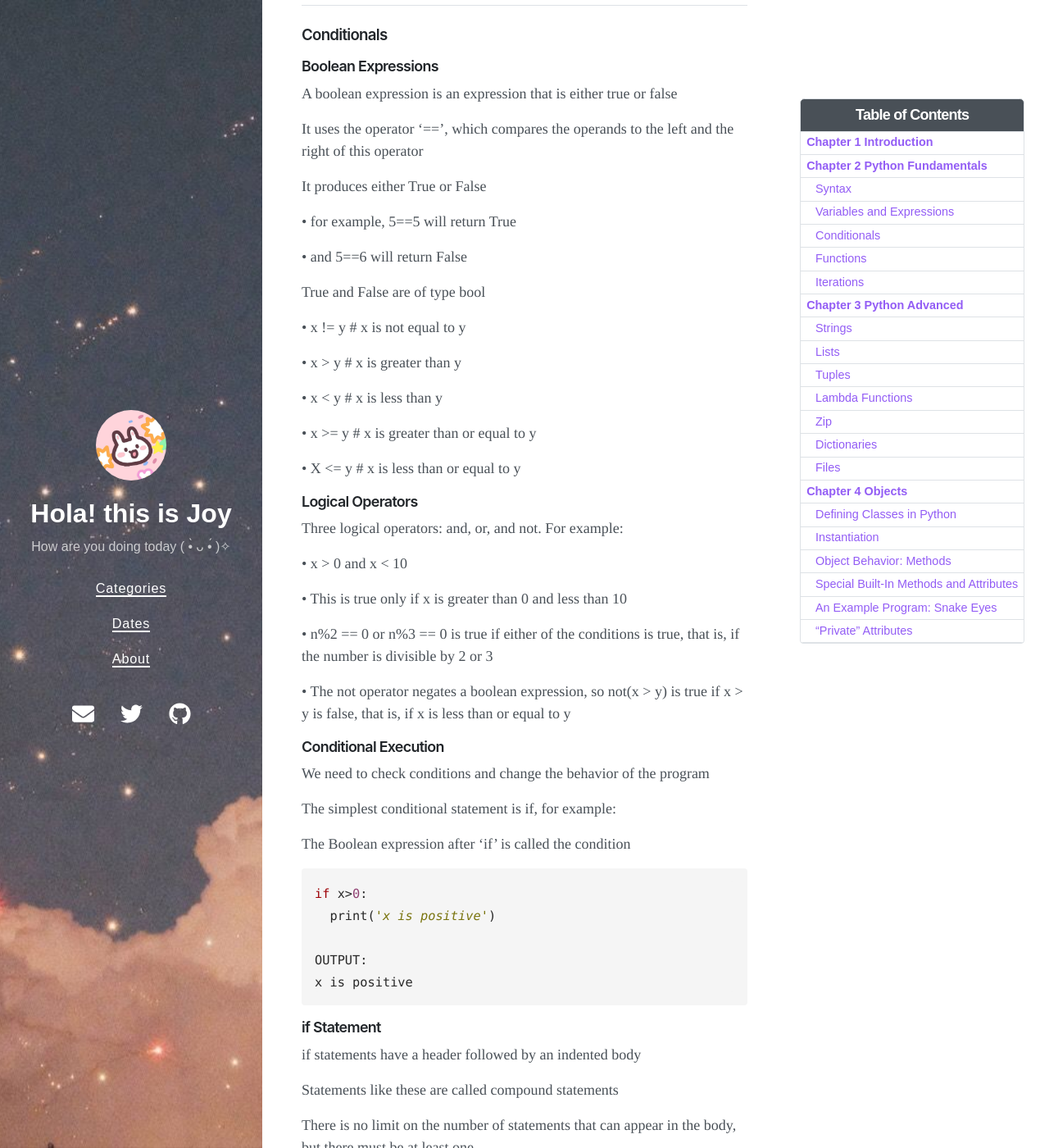
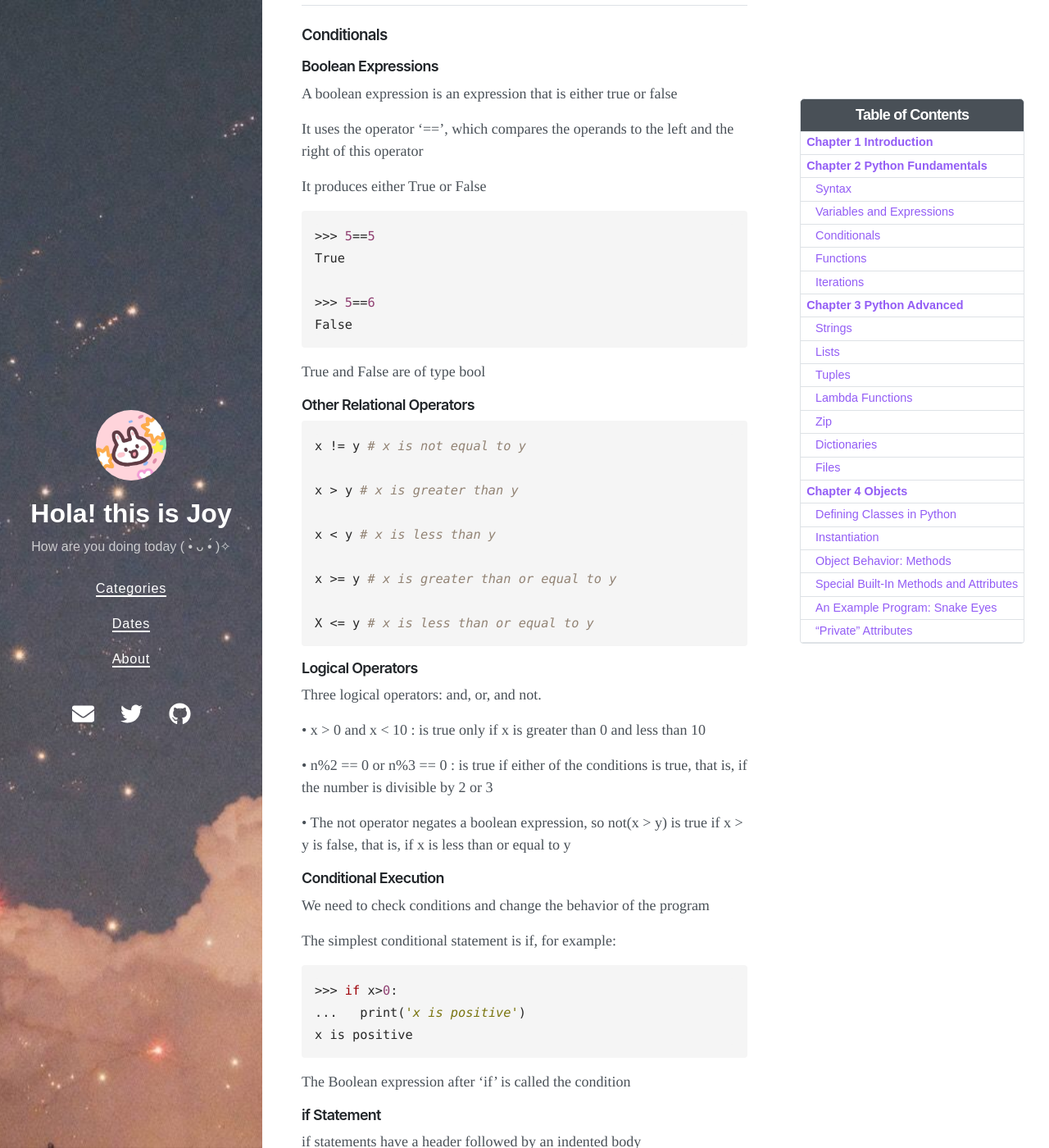
Before and after one commit to Joy3Luo/mathnotes, a Jekyll site: the page built from _posts/2022-01-02-MSML605.md, in a window 1280 px wide and 1400 px high, scrolled down 12898 px. Shown: the whole window at 82% size. Built offline with Jekyll 4.4.1, drawn with Linux system fonts in a browser that asks for light colours; nearby versions of some CDN libraries; some of the changed text lies outside the part shown.

Commit message:
Update 2022-01-02-MSML605.md

````diff
--- a/_posts/2022-01-02-MSML605.md
+++ b/_posts/2022-01-02-MSML605.md
@@ -441,13 +441,14 @@
 list = [ 'abcd', 786 , 2.23, 'john', 70.2 ]
 tinylist = [123, 'john']
 
-print list          # Prints complete list
-print list[0]       # Prints first element of the list
-print list[1:3]     # Prints elements starting from 2nd till 3rd
-print list[2:]      # Prints elements starting from 3rd element
-print tinylist * 2  # Prints list two times
-print list + tinylist # Prints concatenated lists
-
+print (list)          # Prints complete list
+print (list[0]）       # Prints first element of the list
+print (list[1:3)     # Prints elements starting from 2nd till 3rd
+print (list[2:])      # Prints elements starting from 3rd element
+print (tinylist * 2)  # Prints list two times
+print (list + tinylist) # Prints concatenated lists
+
+OUTPUT:
 ['abcd', 786, 2.23, 'john', 70.2]
 abcd
 [786, 2.23]
@@ -469,10 +470,9 @@
 print(tuple)        # Prints complete list
 print(tuple[0])        # Prints first element of the list
 print(tuple[1:3])     # Prints elements starting from 2nd till 3rd
-print tuple[2:]       # Prints elements starting from 3rd element
-print tinytuple * 2   # Prints list two times
-print tuple + tinytuple # Prints concatenated lists
-
+print (tuple[2:])       # Prints elements starting from 3rd element
+print (tinytuple * 2)   # Prints list two times
+print (tuple + tinytuple) # Prints concatenated lists
 
 OUTPUT:
 ('abcd', 786, 2.23, 'john', 70.2)
@@ -511,7 +511,6 @@
 ```
 
 #### Data Type Conversion
-
 
 Function|Description
 ---|---
@@ -543,31 +542,37 @@
 
 It produces either True or False
 
-• for example, 5=\=5 will return True
-
-• and 5==6 will return False
+```py
+>>> 5==5
+True
+
+>>> 5==6
+False
+```
 
 True and False are of type bool
 
-• x != y # x is not equal to y
-
-• x > y # x is greater than y
-
-• x < y # x is less than y
-
-• x >= y # x is greater than or equal to y
-
-• X <= y # x is less than or equal to y
+#### Other Relational Operators
+
+```py
+x != y # x is not equal to y
+
+x > y # x is greater than y
+
+x < y # x is less than y
+
+x >= y # x is greater than or equal to y
+
+X <= y # x is less than or equal to y
+```
 
 #### Logical Operators
 
-Three logical operators: and, or, and not. For example:
-
-• x > 0 and x < 10
-
-• This is true only if x is greater than 0 and less than 10
-
-• n%2 == 0 or  n%3 == 0 is true if either of the conditions is true, that is, if the number is divisible by 2 or 3
+Three logical operators: and, or, and not.
+
+• x > 0 and x < 10 : is true only if x is greater than 0 and less than 10
+
+• n%2 == 0 or  n%3 == 0 : is true if either of the conditions is true, that is, if the number is divisible by 2 or 3
 
 • The not operator negates a boolean expression, so not(x > y) is true if x > y is false, that is, if x is less than or equal to y
 
@@ -577,14 +582,13 @@
 
 The simplest conditional statement is if, for example:
 
+```py
+>>> if x>0:
+...   print('x is positive')
+x is positive
+```
+
 The Boolean expression after ‘if’ is called the condition
-```py
-if x>0:
-  print('x is positive')
-
-OUTPUT:
-x is positive
-```
 
 #### if Statement
 
@@ -673,11 +678,44 @@
 A built-in function is some stored code that we use. It takes some input and produces an output.
 
 ```py
+# If the items in an iterable are strings, the largest item (ordered alphabetically) is returned.
 >>> big = max('Hello world')
->>> print big
+>>> print (big)
 'w'
 ```
 
+```py
+square = {2: 4, -3: 9, -1: 1, -2: 4}
+
+# the largest key
+key1 = max(square)
+print("The largest key:", key1)    # 2
+
+# the key whose value is the largest
+key2 = max(square, key = lambda k: square[k])
+
+print("The key with the largest value:", key2)    # -3
+
+# getting the largest value
+print("The largest value:", square[key2])    # 9
+```
+
+```py
+#Finding largest and smallest key in the dictionary using len()
+l1={'carrot':'vegetable','red':'color','apple':'fruit'}
+#min() and max() based on len function
+print (min(l1,key=len))
+#Output:red
+print (max(l1,key=len))
+#Output:carrot
+
+#Finding largest and smallest values in the dictionary based on len()
+print (min(l1.values(),key=len))
+#Output:color
+print (max(l1.values(),key=len))
+#Output:vegetable
+```
+
 #### Type Conversion Functions
 
 There are built-in functions in Python that convert from one data type to another
@@ -714,9 +752,11 @@
 
 • Syntax
 
-  from [module] import [function or value]
-
-  from random import choice
+```py
+from [module] import [function or value]
+
+from random import choice
+```
 
 #### Counting and Iterating Functions
 
@@ -769,7 +811,7 @@
 
 • Example: type(34)
 
-Why Define & Use Functions?
+#### Why Define & Use Functions?
 
 • A group of statements gets a name
 
````
Also changed, not shown: other parts of _posts/2022-01-02-MSML605.md (+8 -3 lines).
